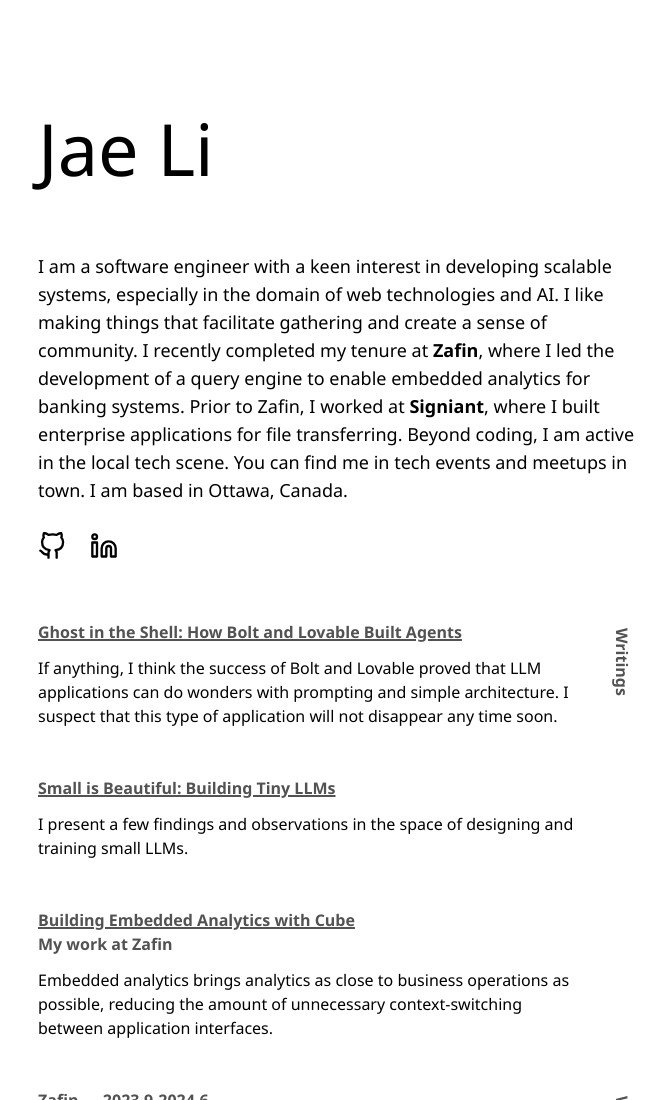
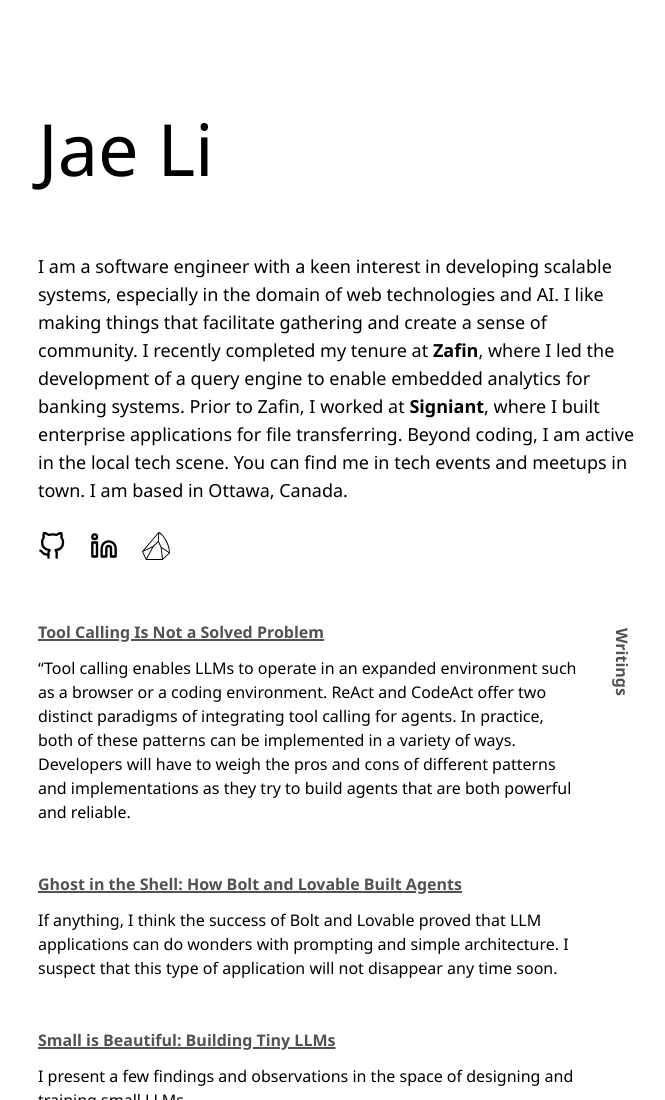
Before and after one commit to zzehli/zzehli.github.io, a website: page index.html in a window 1280 px wide. Shown: the top 1100 px of the page, without its empty margins (298-963 px from the left). Drawn offline with Linux system fonts and the light colour scheme.

Commit message:
add blog, substack article

```diff
--- a/index.html
+++ b/index.html
@@ -57,6 +57,15 @@
               <circle cx="4" cy="4" r="2"></circle>
             </svg>
           </a>
+          <a href="https://quarry.jaeli.space/" target="_blank" rel="noopener noreferrer me" title="blog">
+            <svg class="h-6 lg:h-7 w-6 lg:w-7" viewBox="0 0 60 60" xmlns="http://www.w3.org/2000/svg">
+              <title />
+              <g data-name="Layer 1" id="Layer_1">
+                <path
+                  d="M36.37109.07129a1.00325,1.00325,0,0,0-1.13184.2793l-35,41a1.00147,1.00147,0,0,0-.14453,1.0752l8,17A1.00026,1.00026,0,0,0,9,60H44a1.00159,1.00159,0,0,0,.68262-.26855l15-14A1.00271,1.00271,0,0,0,60,45C60,26.72656,46.68848,4.19824,36.37109.07129ZM57.94922,43.09766,41.78992,32.32477l-5.7782-12.5191.90863-17.25848C46.11426,7.52429,57.13757,26.67786,57.94922,43.09766ZM34.02112,19.56482,23.41486,30.17108,4.82141,39.0636,34.846,3.89191ZM24.81152,31.60254l9.88135-9.88135,5.33252,11.55225L42.8783,58H10.67072Zm17.42889,3.42627,15.153,10.102L44.766,56.91681ZM2.32813,42.47357l19.34723-9.253L9.05762,56.77362Z" />
+              </g>
+            </svg>
+          </a>
         </div>
       </div>
       <div class="md:flex-row-reverse flex">
@@ -66,6 +75,22 @@
           </h3>
         </div>
         <div class="gap-8 mb-8 md:gap-12 md:mb-12 flex flex-grow flex-col">
+          <ul>
+            <a href="https://jaelisans.substack.com/p/tool-calling-is-not-a-solved-problem" target="_blank"
+              rel="noopener noreferrer">
+              <h3 class="font-semibold text-neutral-600 pb-3 link">
+                Tool Calling Is Not a Solved Problem
+              </h3>
+            </a>
+            <p>
+              “Tool calling enables LLMs to operate in an expanded environment such as a browser or a coding
+              environment. ReAct and CodeAct offer two distinct paradigms of integrating tool calling for agents. In
+              practice, both of these patterns can be implemented in a variety of ways. Developers will
+              have to weigh the pros and cons of different patterns and implementations as they try to build agents that
+              are both
+              powerful and reliable.
+            </p>
+          </ul>
           <ul>
             <a href="https://substack.com/home/post/p-163589119" target="_blank" rel="noopener noreferrer">
               <h3 class="font-semibold text-neutral-600 pb-3 link">
```
